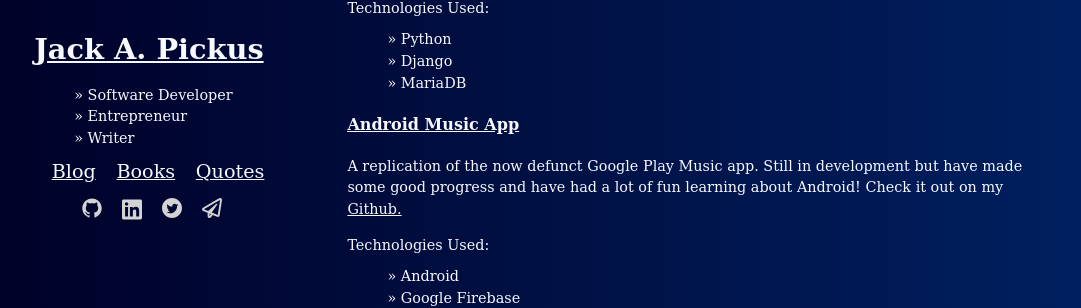
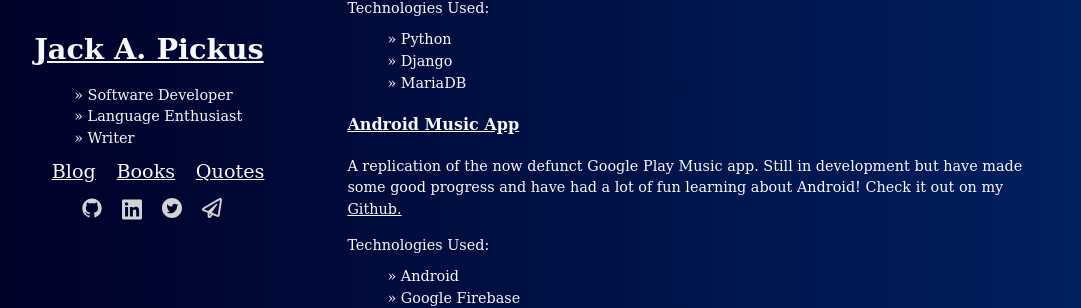
Before and after one commit to jackpickus/jackpickus.github.io, a Jekyll site: the page built from index.html, in a window 1280 px wide. Shown: the part 418-726 px from the top of the page, without its empty margins (37-1118 px from the left). Built offline with Jekyll 4.4.1, drawn with Linux system fonts in a browser that asks for light colours.

Commit message:
update header

```diff
--- a/_includes/header.html
+++ b/_includes/header.html
@@ -4,7 +4,7 @@
     <h1><a href="{{ "/" | prepend: site.baseurl }}" id="name">Jack A. Pickus</a></h1>
     <ul id="header-bullets">
         <li>Software Developer</li>
-        <li>Entrepreneur</li>
+        <li>Language Enthusiast</li>
         <li>Writer</li>
     </ul>
     <div>
```
